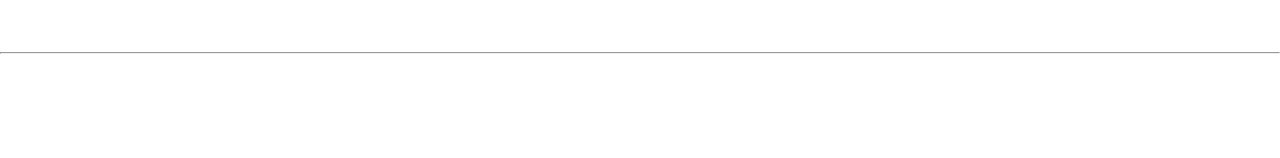
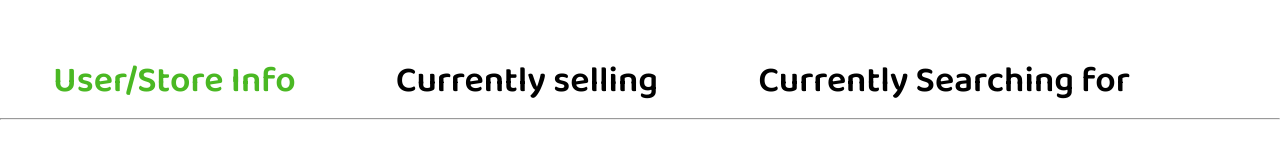
Before and after one commit to kbongco/Redesign-Nookdepot, a React (Create React App) app: page / in a window 1280 px wide. Shown: the part 402-560 px from the top of the page. Built offline with nearby package versions, Linux system fonts and the light colour scheme.

Commit message:
added state and links

```diff
--- a/src/App.js
+++ b/src/App.js
@@ -2,6 +2,7 @@ import logo from './logo.svg';
 import './App.css';
 import NavBar from './Components/NavBar'
 import UserPicComponent from './Components/UserPicComponent/UserPicComponent';
+import UserNavLinks from './Components/UserNavLinks/UserNavLinks';
 
 function App() {
   return (
@@ -11,7 +12,7 @@ function App() {
         <UserPicComponent />
       </div>
       <div>
-
+        <UserNavLinks/>
       </div>
       <hr/>
     </div>
--- /dev/null
+++ b/src/Components/UserNavLinks/UserNavLinks.css
@@ -0,0 +1,24 @@
+.link-container{
+  margin-bottom:auto;
+  font-size:36px;
+  display:flex;
+  justify-content:flex-end;
+  column-gap:100px;
+}
+
+a{
+  text-decoration:none;
+  color:black;
+}
+
+#search {
+  margin-right:150px;
+}
+
+.link-clicked {
+  color:#4AB823;
+}
+
+.clicked {
+  color: #4AB823 !important;
+}
--- a/src/Components/UserNavLinks/UserNavLinks.jsx
+++ b/src/Components/UserNavLinks/UserNavLinks.jsx
@@ -0,0 +1,44 @@
+import React, { useState } from "react";
+import "./UserNavLinks.css";
+
+export default function UserNavLinks() {
+  const [defaultLink, updateDefaultLink] = useState("StoreInfo");
+  return (
+    <>
+      <div className="link-container">
+        <a
+          href="#"
+          className={
+            defaultLink === "StoreInfo" ? "link-clicked" : "default-link"
+          }
+          onClick={(e) => {
+            updateDefaultLink("StoreInfo")
+          }}
+        >
+          User/Store Info
+        </a>
+        <a
+          href="#"
+          className={defaultLink === "Selling" ? "link-clicked" : "default-link"}
+          onClick={(e) => {
+            updateDefaultLink("Selling")
+          }}
+        >
+          Currently selling
+        </a>
+        <a
+          href="#"
+          className={
+            defaultLink === "Searching" ? "link-clicked" : "default-link"
+          }
+          onClick={(e) => {
+            updateDefaultLink("Searching")
+          }}
+          id='search'
+        >
+          Currently Searching for
+        </a>
+      </div>
+    </>
+  );
+}
```
